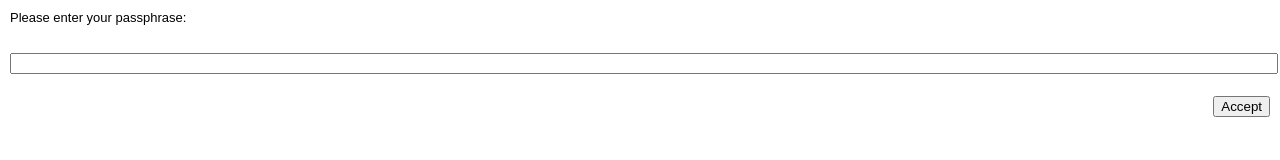
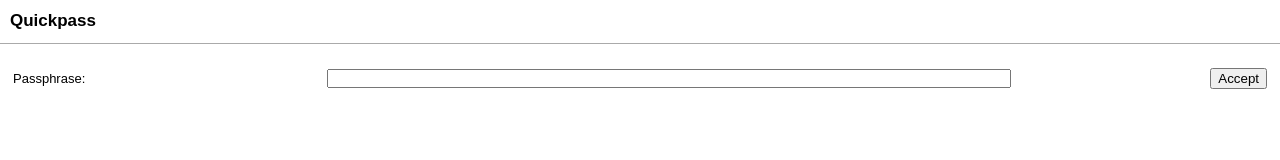
Before and after one commit to jgrande/quickpass, a website: page addon/data/passphrase.html in a window 1280 px wide. Drawn offline with Linux system fonts and the light colour scheme.

Commit message:
Changed style of passphrase panel.

```diff
--- a/addon/data/passphrase.html
+++ b/addon/data/passphrase.html
@@ -33,36 +33,67 @@ POSSIBILITY OF SUCH DAMAGE. -->
 		<style type="text/css" media="all">
 			body {
 				font-family: sans-serif;
-				font-size: small;
+				font-size: 13px;
 				margin: 0px;
 				padding: 0px;
 			}
 			div.content {
-				margin: 10px;
-				height: 130px;
-			}
-			div.row {
-				height: 33%;
+				margin: 0px 10px;
 			}
 			input {
 				width: 100%;
+				margin: 0;
+				padding: 0;
+				box-sizing: border-box;
+			}
+			table {
+				width: 100%;
+				height: 50px;
+			}
+			.pull-left {
+				text-align: left;
+				padding-right: 10px;
 			}
 			.pull-right {
 				text-align: right;
+				padding-left: 10px;
+			}
+			td {
+				vertical-align: center;
+			}
+			hr {
+				border-top: 1px solid #AAA;
+				border-bottom: none;
+				border-left: none;
+				border-right: none;
+				margin: 10px -10px;
+			}
+			h1 {
+				font-size: 17px;
 			}
 		</style>
 	</head>
 	<body>
 		<div class="content">
-			<div class="row">
-				<label for="passphrase">Please enter your passphrase:</label>
+			<h1>Quickpass</h1>
+			<hr>
+			<table>
+				<tr>
+					<td class="pull-left">
+						<label for="passphrase">Passphrase:</label>
+					</td><td>
+						<input type="password" name="passphrase" id="passphrase"></input>
+					</td><td class="pull-right">
+						<button id="accept">Accept</button>
+					</td>
+				</tr>
+			</table>
+			<!--
+			<hr>
+			<div class="footer">
+				Quickpass
 			</div>
-			<div class="row">
-				<input type="password" name="passphrase" id="passphrase"></input>
-			</div>
-			<div class="row pull-right">
-				<button id="accept">Accept</button>
-			</div>
+			-->
 		</div>
 	</body>
 </html>
```
Also changed, not shown: addon/lib/main.js.
